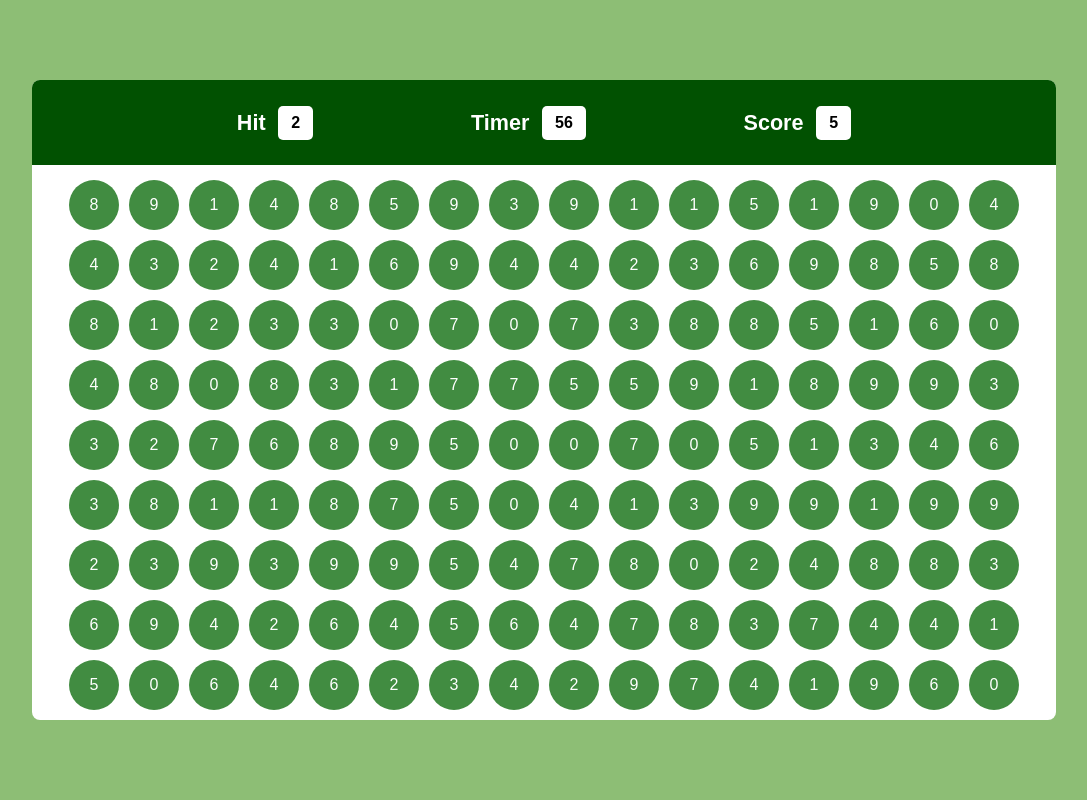
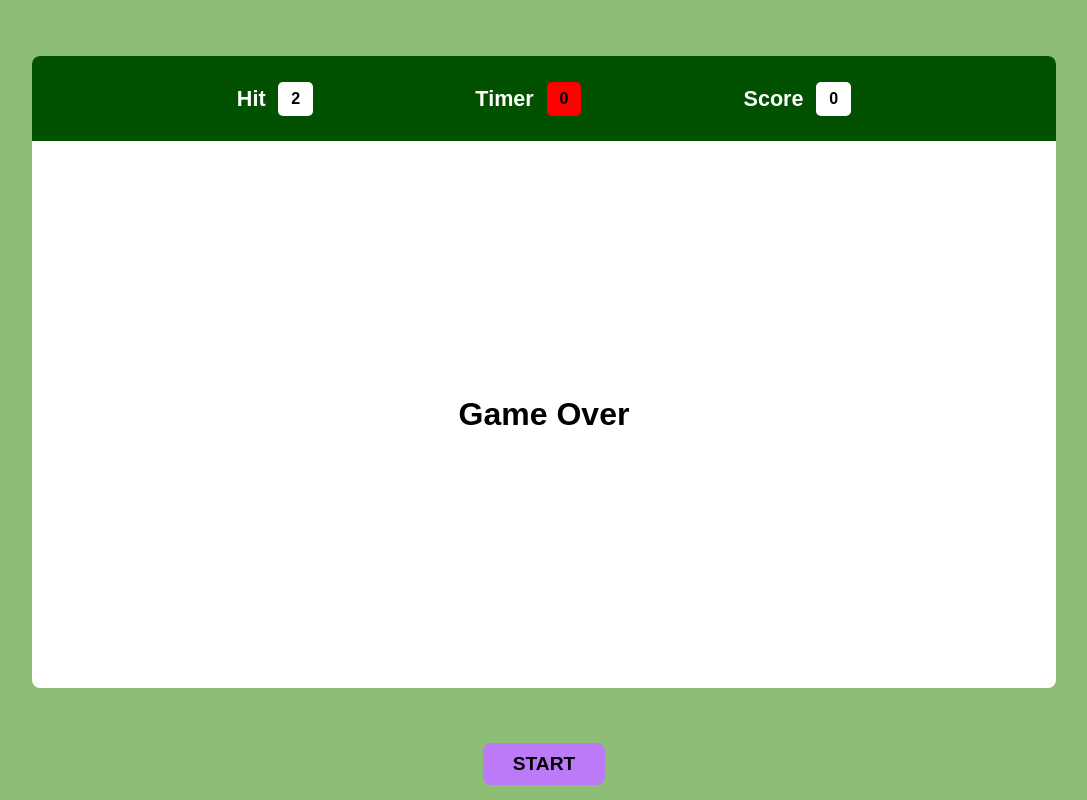
Before and after one commit to Ayush01015/Bubble-Game-In-Javascript, a plain HTML site: page index.html in a window 1280 px wide. Shown: the whole page, without its empty margins (96-1183 px from the left). Drawn offline with Linux system fonts and the light colour scheme; a web font is replaced by a local one.

Commit message:
Game logic added

```diff
--- a/index.html
+++ b/index.html
@@ -21,12 +21,17 @@
                 </div>
                 <div class="elem">
                     <h2>Score</h2>
-                    <div class="box score">5</div>
+                    <div class="box score">0</div>
                 </div>
             </div>
             <div class="pBottom">
             </div>
         </div>
     </div>
+    <div class="buttons">
+        <div class="start">
+            START
+        </div>
+    </div>
 </body>
 </html>
--- a/index.js
+++ b/index.js
@@ -8,10 +8,12 @@ function makeBubble() {
 }
 
 var score = 0;
-var timer = 60;
+var timer = 2;
+var hitRn = 0;
 
 function runTimer() {
   var timerInterval = setInterval(() => {
+    let pbtm = document.querySelector(".pBottom");
     if (!(timer < 0)) {
       let timerBox = document.querySelector(".timer");
       timerBox.textContent = timer;
@@ -24,18 +26,32 @@ function runTimer() {
       timer--;
     } else {
       clearInterval(timerInterval);
+      pbtm.innerHTML = `<h1>Game Over</h1>`;
+      pbtm.classList.add('center');
     }
   }, 1000);
 }
 
 function getNewHit() {
-  document.querySelector(".hit").textContent = Math.floor(Math.random() * 10);
+    hitRn = Math.floor(Math.random() * 10);
+  document.querySelector(".hit").textContent = hitRn;
 }
 function increaseScore(){
     score += 10;
     document.querySelector(".score").textContent = score;
 }
 
+document.querySelector(".pBottom")
+.addEventListener("click",(dets)=>{
+    let clickedNumber = Number(dets.target.textContent);
+    if(clickedNumber === hitRn){
+        increaseScore();
+        makeBubble();
+        getNewHit();
+    }
+})
+
+// let startBtn = document.querySelector
 makeBubble();
 runTimer();
 getNewHit();
--- a/style.css
+++ b/style.css
@@ -19,12 +19,13 @@ html,body{
     background-color: rgb(141, 190, 117);
     display: flex;
     justify-content: center;
-    align-items: center;
+    padding-top: 3.5rem;
+    margin-bottom: -3.55rem;
 }
 
 #panel{
     width: 80%;
-    height: 80%;
+    height: 90%;
     background-color: white;
     border-radius: 8px;
     overflow: hidden;
@@ -55,7 +56,6 @@ html,body{
     color: black;
     font-size: 1.1rem;
     font-weight: 700;
-
 }
 .pBottom{
     width: 100%;
@@ -66,7 +66,9 @@ html,body{
     gap: 10px;
     flex-wrap: wrap;
 }
-
+.center{
+    align-items: center;
+}
 .bubble{
     width: 50px;
     height: 50px;
@@ -83,7 +85,23 @@ html,body{
     cursor: pointer;
 }
 
+.buttons{
+    display: flex;
+    justify-content: center;
+    align-items: center;
+}
 
+.start:hover{
+    background-color: #d09cfd;
+}
+.start{
+    padding: 10px 30px;
+    border-radius: 8px;
+    background-color: #BC7AF9;
+    cursor: pointer;
+    font-size: 1.2rem;
+    font-weight: 800;
+}
 /*
 =========================
     Responsive Code
@@ -102,6 +120,9 @@ html,body{
         padding: 4px 9px;
         font-size: 0.8rem;
 
+    }
+    #panel{
+        height: 80%;
     }
 }
 
@@ -126,4 +147,7 @@ html,body{
         padding: 8px 13px;
         font-size: 1rem;
     }
+    #panel{
+        height: 85%;
+    }
 }
```
